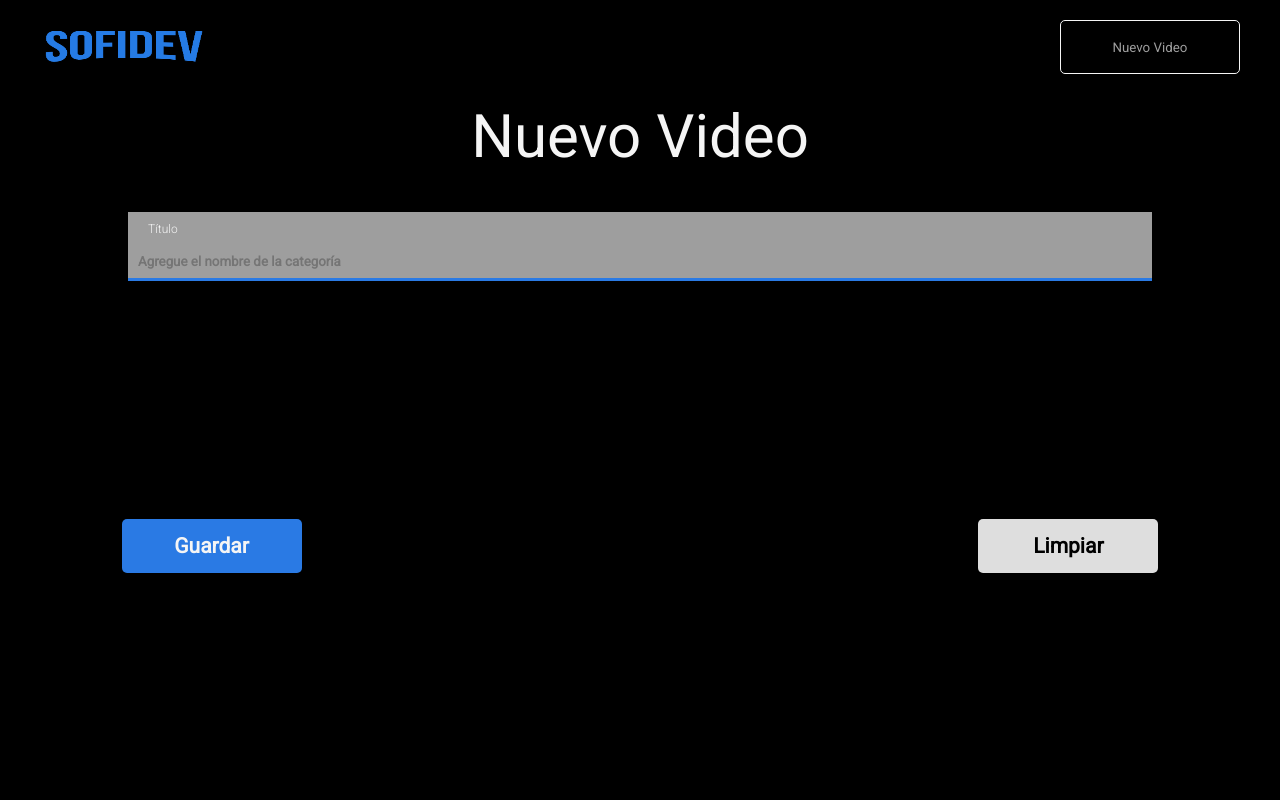
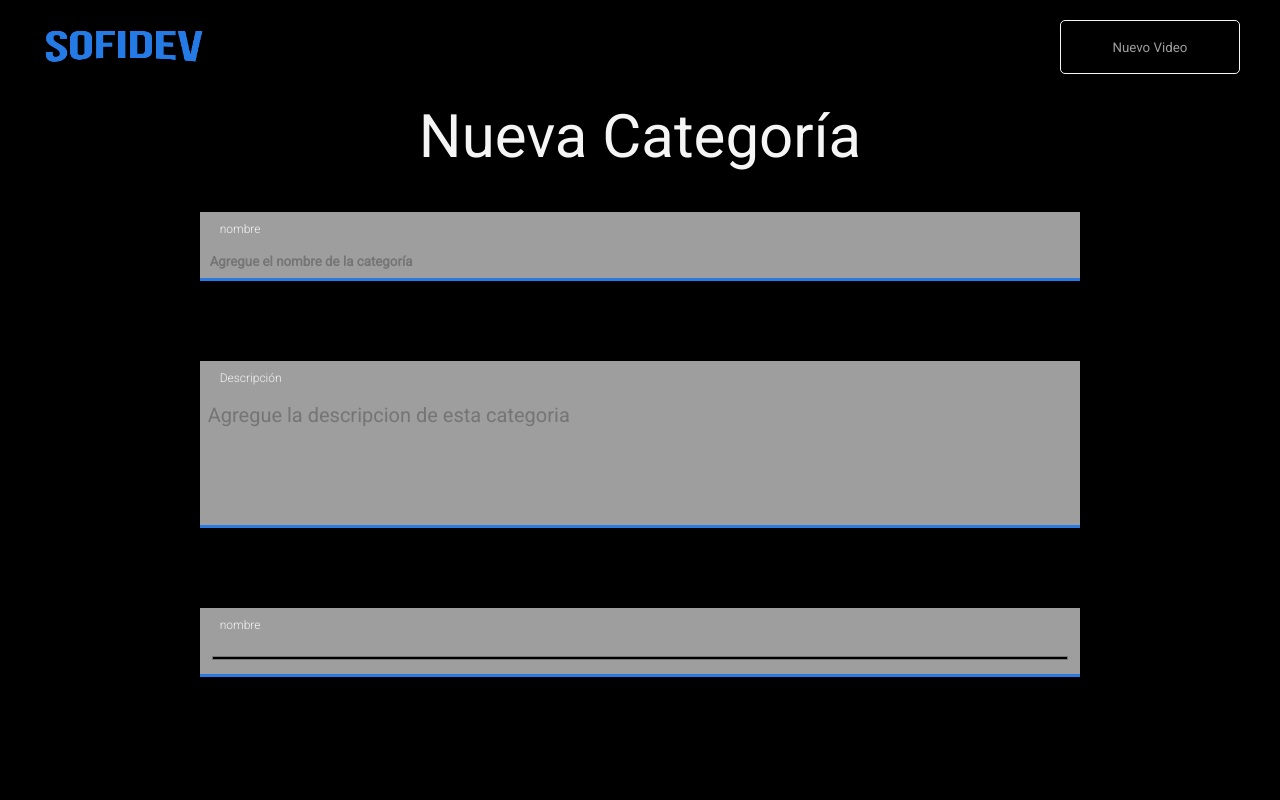
Before and after one commit to SofiDevO/alura-flix, a React (Vite) app: page /add-category in a window 1280 px wide. Shown: the top 800 px of the page. Built offline with nearby package versions, Linux system fonts and the light colour scheme.

Commit message:
:bug: Se corrige formulario agregar categoria. Falta fetch
Se corrige el formulario y se agrega input tipo color

```diff
--- a/db.json
+++ b/db.json
@@ -3,22 +3,26 @@
     {
       "id": "25",
       "nombre": "frontend",
-      "color": "#6BD1FF"
+      "color": "#6BD1FF",
+      "descripcion": "Esta es una descripcion de la categoria"
     },
     {
       "id": "26",
       "nombre": "wordpress",
-      "color": "#FFBA05"
+      "color": "#FFBA05",
+      "descripcion": "Esta es una descripcion de la categoria"
     },
     {
       "id": "3256",
       "nombre": "wsl",
-      "color": "#00C86F"
+      "color": "#00C86F",
+      "descripcion": "Esta es una descripcion de la categoria"
     },
     {
       "id": "256565",
       "nombre": "alura",
-      "color": "#7b00e0"
+      "color": "#7b00e0",
+      "descripcion": "Esta es una descripcion de la categoria"
     }
   ],
   "videos": [
--- a/src/api/api.jsx
+++ b/src/api/api.jsx
@@ -14,7 +14,7 @@ export const buscar = async (url, setData) => {
     // Establece los datos recibidos en la función setData
     setData(response.data);
   } catch (error) {
-        console.error('Error al obtener los datos:', error);
+    console.error("Error al obtener los datos:", error);
     // Lanza el error para que pueda ser manejado en el lugar donde se llama a esta función
     throw error;
   }
@@ -24,12 +24,30 @@ export const buscar = async (url, setData) => {
 export const obtenerCategorias = async () => {
   try {
     // Realiza una solicitud GET a la ruta '/categoria' para obtener categorías
-    const response = await api.get('/categoria');
+    const response = await api.get("/categoria");
 
     // Devuelve los datos de categorías obtenidos de la API
     return response.data;
   } catch (error) {
-    console.error('Error al obtener las categorías:', error);
+    console.error("Error al obtener las categorías:", error);
+    // Lanza el error para que pueda ser manejado en el lugar donde se llama a esta función
+    throw error;
+  }
+};
+
+// Función para agregar una categoría a la API
+export const agregarCategoria = async (data) => {
+  try {
+    // Realiza una solicitud POST a la ruta '/categoria' con los datos proporcionados
+    const response = await api.post("/categoria", data);
+
+    // Registra en la consola los datos enviados como respuesta
+    console.log("Datos enviados:", response.data);
+
+    // Devuelve los datos de respuesta de la API
+    return response.data;
+  } catch (error) {
+    console.error("Error al agregar la categoría:", error);
     // Lanza el error para que pueda ser manejado en el lugar donde se llama a esta función
     throw error;
   }
@@ -39,15 +57,15 @@ export const obtenerCategorias = async () => {
 export const agregarVideo = async (data) => {
   try {
     // Realiza una solicitud POST a la ruta '/videos' con los datos proporcionados
-    const response = await api.post('/videos', data);
+    const response = await api.post("/videos", data);
 
     // Registra en la consola los datos enviados como respuesta
-    console.log('Datos enviados:', response.data);
+    console.log("Datos enviados:", response.data);
 
     // Devuelve los datos de respuesta de la API
     return response.data;
   } catch (error) {
-    console.error('Error al enviar los datos:', error);
+    console.error("Error al enviar los datos:", error);
     // Lanza el error para que pueda ser manejado en el lugar donde se llama a esta función
     throw error;
   }
--- a/src/components/FormularioElements/CampoTexto.jsx
+++ b/src/components/FormularioElements/CampoTexto.jsx
@@ -3,14 +3,12 @@ import styled from "styled-components";
 import { colorGrayLight, colorGrayLigther } from "../UI/variables";
 import { TextoLabel } from "../UI";
 
-
-
-function CustomTextInput({ label, name, placeholder, register, error }) {
+function CustomTextInput({ type, label, name, placeholder, register, error }) {
   return (
     <>
       <TextoLabel>{label}</TextoLabel>
       <Input
-        type="text"
+        type={type}
         placeholder={placeholder}
         {...register(name, {
           required: "Este campo es obligatorio",
--- a/src/components/UI/index.jsx
+++ b/src/components/UI/index.jsx
@@ -48,10 +48,10 @@ export const FormularioTitulo = styled.h2`
 export const ElementosFormulario = styled.div`
 	display: flex;
     flex-direction: column;
+    align-items: center;
+    width: 86%;
+    gap: 8rem;
     justify-content: space-between;
-    align-items: center;
-    width: 100%;
-    gap: 4rem;
 `;
 export const TextoLabel = styled.label`
 	display: flex;
@@ -68,18 +68,17 @@ export const TextoLabel = styled.label`
 
 export const Form = styled.form`
 	display: flex;
-	flex-direction: column;
-	justify-content: space-between;
-	align-items: center;
-	width: 100%;
-	/* gap: 5rem; */
-	height: 20rem;
+    flex-direction: column;
+    justify-content: space-between;
+    align-items: center;
+    width: 100%;
+    height: 20rem;
+    gap: 4rem;
 `;
 export const CajaInputs = styled.div`
 	display: flex;
 	flex-direction: column;
 	width: 80%;
-	height: 107px;
 	flex-shrink: 0;
 `;
 export const ContainerInput = styled.div`
@@ -117,6 +116,12 @@ export const TextAreaWrapper = styled.textarea`
 	outline: none;
 	resize: none;
 	background-color: ${colorGrayLight};
+	color: ${colorGrayLigther};
+	font-size: 2rem;
+
+	@media screen and (max-width:768px){
+	font-size:1.4rem;
+	}
 `;
 
 export const BarraError = styled.span`
@@ -140,11 +145,14 @@ export const CajaBotones = styled.div`
     margin-top: 10rem;
     padding: 0;
     justify-content: center;
+	@media screen and (max-width:678px) {
+		margin-top: 2rem;
+	}
 `;
 export const ContenedorBotones = styled.div`
 	display: flex;
 	justify-content: space-between;
-	width: 81%;
+	width: 69%;
 	align-items: flex-end;
 	padding: 0 0 5rem;
 	@media screen and (max-width: 768px) {
--- a/src/pages/AddCategory.jsx
+++ b/src/pages/AddCategory.jsx
@@ -14,7 +14,11 @@ import {
 	InputSubmit,
 	ContenedorBotones,
 	CajaBotones,
-	EviarLimpiar
+	EviarLimpiar,
+	TextoLabel,
+	SpanMensaje,
+	TextAreaWrapper,
+	ElementosFormulario
 } from "../components/UI";
 
 const NewCategory = () => {
@@ -31,14 +35,15 @@ const NewCategory = () => {
 	console.log(errors);
 	return (
 		<Container>
-			<FormularioTitulo>Nuevo Video</FormularioTitulo>
+			<FormularioTitulo>Nueva Categoría</FormularioTitulo>
 			<Form onSubmit={handleSubmit(onSubmit)}>
 				{/* Campos del formulario */}
+				<ElementosFormulario>
 				<CajaInputs>
 					<ContainerInput>
 						<CustomTextInput
-							label="Título"
-							name="title"
+							label="nombre"
+							name="nombre"
 							placeholder="Agregue el nombre de la categoría"
 							register={register}
 							error={errors.title}
@@ -49,8 +54,49 @@ const NewCategory = () => {
 							<BarraError></BarraError>
 						)}
 					</ContainerInput>
-					{errors.title && <span>El Título es un campo requerido</span>}
+					{errors.title && <span>El Nombre es un campo requerido</span>}
 				</CajaInputs>
+
+				<CajaInputs>
+						<ContainerInput>
+							<TextoLabel>Descripción</TextoLabel>
+							<TextAreaWrapper
+								placeholder="Agregue la descripcion de esta categoria "
+								{...register("descripcion", {
+									required: true,
+								})}
+							/>
+							{errors.metadescription ? (
+								<BarraError variant="red"></BarraError>
+							) : (
+								<BarraError></BarraError>
+							)}
+						</ContainerInput>
+						{errors.metadescription && (
+							<SpanMensaje variant="red">Debes agregar una descripción</SpanMensaje>
+						)}
+					</CajaInputs>
+					<CajaInputs>
+					<ContainerInput>
+						<CustomTextInput
+						type="color"
+							label="nombre"
+							name="nombre"
+							placeholder="Agregue el nombre de la categoría"
+							register={register}
+							error={errors.title}
+						/>
+						{errors.title ? (
+							<BarraError variant="red"></BarraError>
+						) : (
+							<BarraError></BarraError>
+						)}
+					</ContainerInput>
+					{errors.title && <span>Elige un color</span>}
+				</CajaInputs>
+
+
+				{/* Botones */}
 				<CajaBotones>
 				<ContenedorBotones>
 				<EviarLimpiar>
@@ -59,7 +105,7 @@ const NewCategory = () => {
 					<Btn onClick={() => reset()}>Limpiar </Btn>
 				</ContenedorBotones>
 				</CajaBotones>
-
+				</ElementosFormulario>
 			</Form>
 		</Container>
 	);
--- a/src/pages/AddVideo.jsx
+++ b/src/pages/AddVideo.jsx
@@ -89,6 +89,7 @@ export default function AddVideo() {
 					<CajaInputs>
 						<ContainerInput>
 							<CustomTextInput
+              type="text"
 								label="Título"
 								name="title"
 								placeholder="Agregue el Título del video"
@@ -107,6 +108,7 @@ export default function AddVideo() {
 					<CajaInputs>
 						<ContainerInput>
 							<CustomTextInput
+              type="text"
 								label="Embed ID del video"
 								name="embedId"
 								placeholder="el id del url de youtube: FyKPsua6Br8"
@@ -125,6 +127,7 @@ export default function AddVideo() {
 					<CajaInputs>
 						<ContainerInput>
 							<CustomTextInput
+              type="text"
 								label="Embed ID para imagen"
 								name="img"
 								placeholder="el mismo id: FyKPsua6Br8"
--- a/src/pages/VerVideo.jsx
+++ b/src/pages/VerVideo.jsx
@@ -24,7 +24,7 @@ const VerVideo = ({ url }) => {
 				<InfoContainer>
 					<h1>{vid.title}</h1>
 					<Descripcion>{vid.metadescription}</Descripcion>
-					<Btn onClick={() => navigate(`/play/${id}`)}>Ver video</Btn>
+					<Btn onClick={() => navigate(`/play/${id}`)}>Play</Btn>
 				</InfoContainer>
 			</VerVideoContainer>
 			<Footer/>
```
Lines whose indentation alone changed are shown as unchanged.
